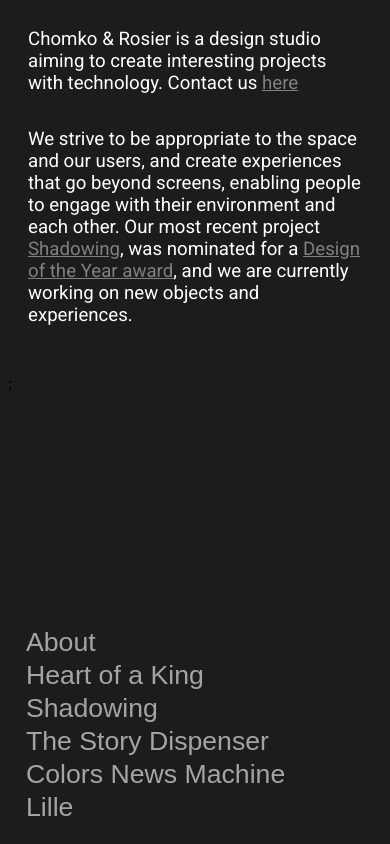
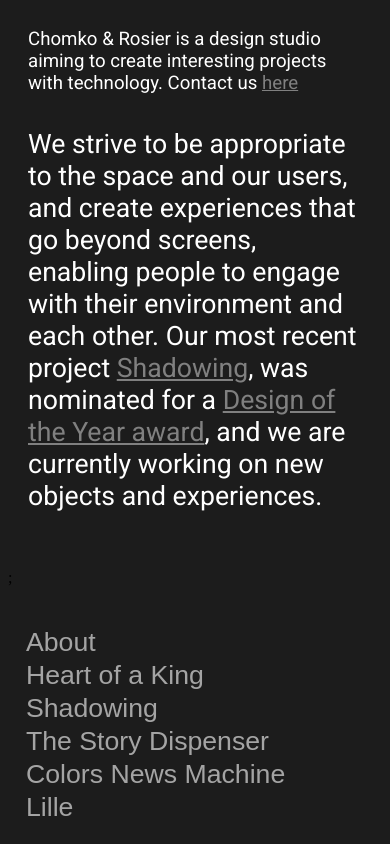
Before and after one commit to jchomko/rosierChomkoSite, a plain HTML site: page index.html in a window 390 px wide. Drawn offline with nearby package versions, Linux system fonts and the light colour scheme.

Commit message:
updating css

```diff
--- a/theme.css
+++ b/theme.css
@@ -182,6 +182,15 @@ a{
 		max-width: 750px;
 	}
 
+	.summary_text span{
+
+	/*display: inline-block;*/
+	/*background-color: white;*/
+	font-size: 20pt;
+	opacity: 1;
+
+}
+
 
 
 }
```
